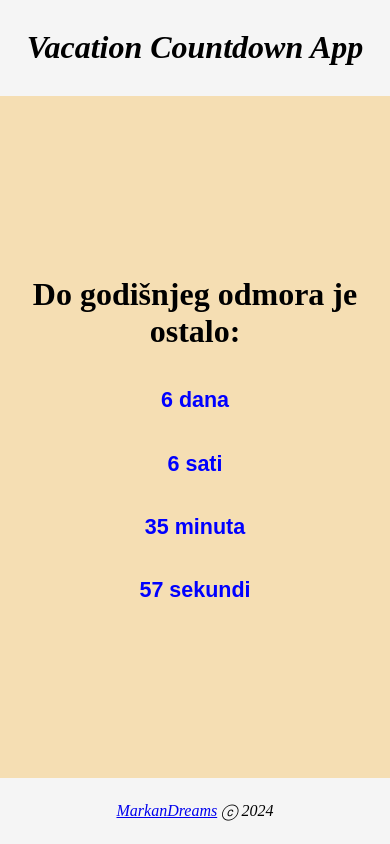
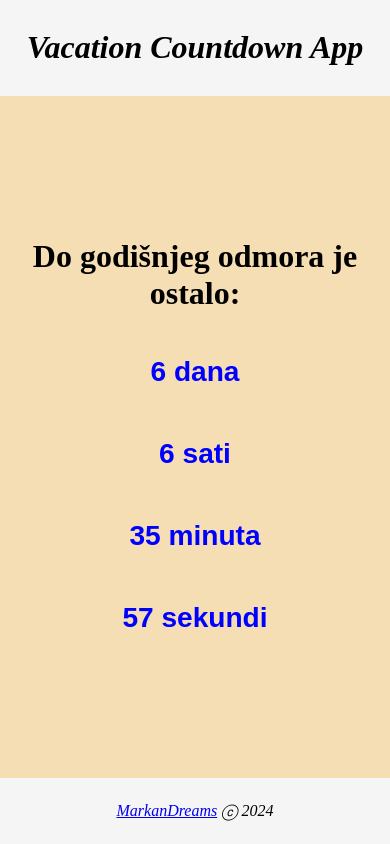
Before and after one commit to KooMar22/vacation-countdown, a React (Vite) app: page / in a window 390 px wide. Built offline with nearby package versions, Linux system fonts and the light colour scheme.

Commit message:
commit playing with responsive design

```diff
--- a/public/styles.css
+++ b/public/styles.css
@@ -88,6 +88,6 @@ body {
     }
 
     .countdown h2 {
-        font-size: 1.3rem;
+        font-size: 1.7rem;
     }
 }
```
